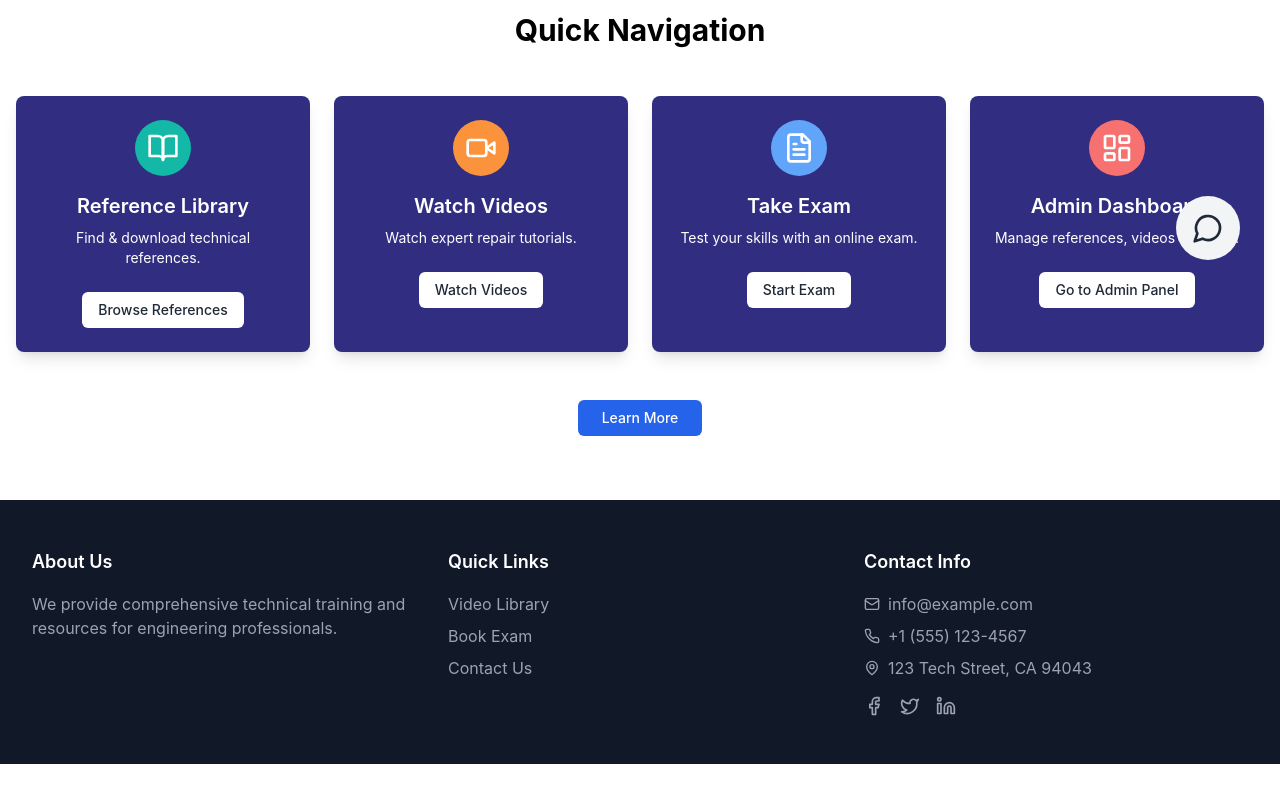
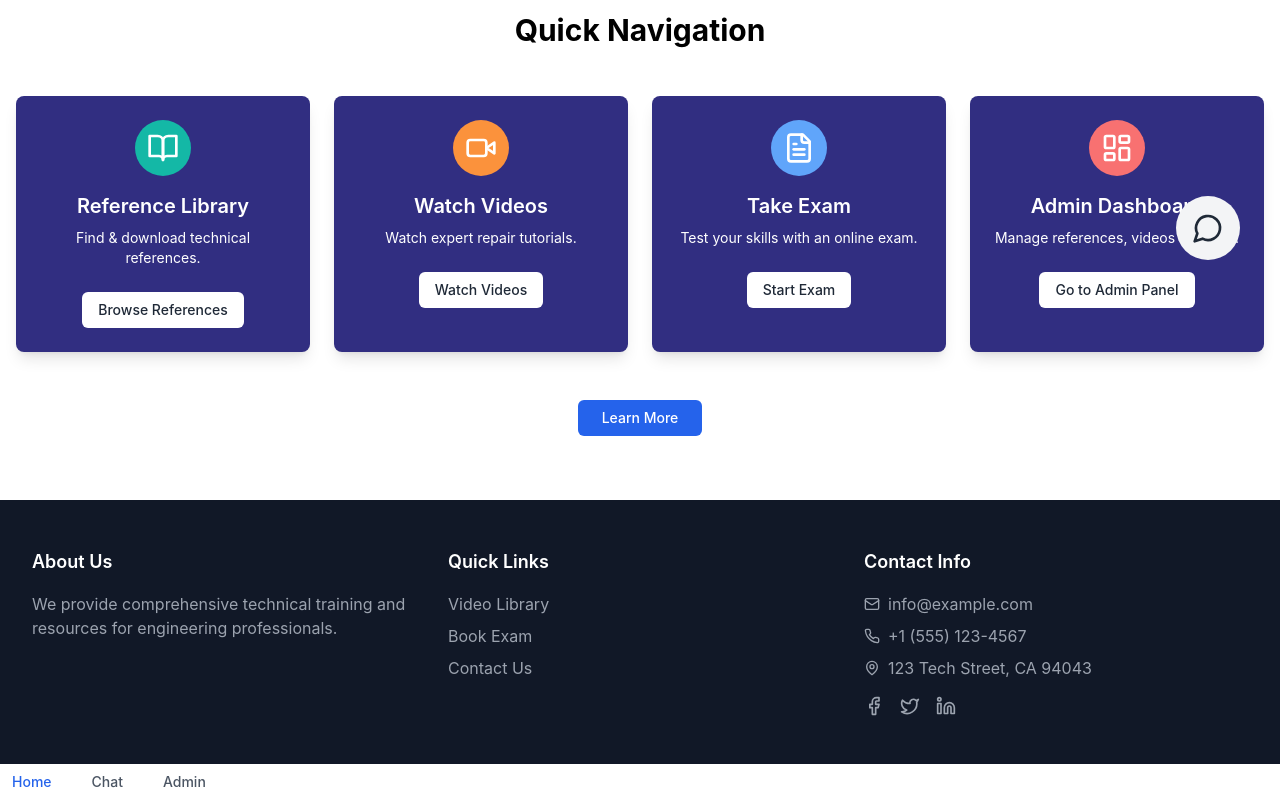
Before and after one commit to tufailashraf/unguard-, a React (Vite) app: page / in a window 1280 px wide. Shown: the part 500-1300 px from the top of the page. Before the commit the page ends 1264 px from the top, so only its background shows below. Built offline with nearby package versions, Linux system fonts and the light colour scheme.

Commit message:
Update App.tsx

```diff
--- a/src/App.tsx
+++ b/src/App.tsx
@@ -58,14 +58,14 @@ function App() {
         return <QuizApp />;
       case 'contact':
         return <Contact />;
-        case '':
-          return <Page />;
-          case 'admin-dashboard':
-            return <AdminDashboard />;
-        case 'chat':
-          return <Chat />;
-          case 'paper-gen':
-            return <PaperGen />;
+      case 'login':
+        return <LoginPage onNavigate={navigateTo} />;
+      case 'admin-dashboard':
+        return <AdminDashboard onNavigate={navigateTo} />;
+      case 'chat':
+        return <Chat />;
+      case 'paper-gen':
+        return <PaperGen />;
       case 'home':
       default:
         return (
@@ -209,6 +209,7 @@ function App() {
             {/* Desktop Navigation */}
             <nav className="hidden md:flex items-center space-x-8">
               <button
+                data-page="home"
                 onClick={() => navigateTo('home')}
                 className={`text-gray-700 hover:text-blue-600 transition-colors duration-200 ${activePage === 'home' ? 'font-semibold text-blue-600' : ''
                   }`}
@@ -218,6 +219,7 @@ function App() {
 
               {/* Reference Link */}
               <button
+                data-page="reference"
                 onClick={() => navigateTo('reference')}
                 className={`text-gray-700 hover:text-blue-600 transition-colors duration-200 ${activePage === 'reference' ? 'font-semibold text-blue-600' : ''}`}
               >
@@ -226,6 +228,7 @@ function App() {
 
               {/* Videos Link */}
               <button
+                data-page="videos"
                 onClick={() => navigateTo('videos')}
                 className={`text-gray-700 hover:text-blue-600 transition-colors duration-200 ${activePage === 'videos' ? 'font-semibold text-blue-600' : ''
                   }`}
@@ -270,6 +273,7 @@ function App() {
 
               {/* Contact Link */}
               <button
+                data-page="contact"
                 onClick={() => navigateTo('contact')}
                 className={`text-gray-700 hover:text-blue-600 transition-colors duration-200 ${activePage === 'contact' ? 'font-semibold text-blue-600' : ''
                   }`}
@@ -279,7 +283,8 @@ function App() {
 
               {/* Chat Link */}
               <button
-                onClick={() => navigateTo('')}
+                data-page="login"
+                onClick={() => navigateTo('login')}
                 className="bg-blue-600 hover:bg-blue-700 text-white px-4 py-2 rounded-md transition-colors duration-200"
               >
                 Login
@@ -292,6 +297,7 @@ function App() {
             <nav className="md:hidden mt-4 pb-4 border-t border-gray-200 animate-slideDown">
               <div className="flex flex-col space-y-4 pt-4">
                 <button
+                  data-page="home"
                   onClick={() => {
                     navigateTo('home');
                     toggleDropdown('mobile-menu');
@@ -302,6 +308,7 @@ function App() {
                   Home
                 </button>
                 <button
+                  data-page="videos"
                   onClick={() => {
                     navigateTo('videos');
                     toggleDropdown('mobile-menu');
@@ -313,6 +320,7 @@ function App() {
                 </button>
                 <div>
                   <button
+                    data-page="exam"
                     onClick={() => {
                       navigateTo('exam');
                       toggleDropdown('mobile-menu');
@@ -324,6 +332,7 @@ function App() {
                   </button>
                   <div className="pl-4 space-y-2 mt-2">
                     <button
+                      data-page="exam"
                       onClick={() => {
                         navigateTo('exam', 'practice');
                         toggleDropdown('mobile-menu');
@@ -335,6 +344,7 @@ function App() {
                     </button>
 
                     <button
+                      data-page="quiz-app"
                       onClick={() => navigateTo('quiz-app')}
                       className={`block w-full text-left px-4 py-2 text-gray-700 hover:bg-blue-50 text-center hover:text-blue-600 ${activePage === 'quiz-app' ? 'bg-blue-50 text-blue-600' : ''
                         }`}
@@ -344,6 +354,7 @@ function App() {
                   </div>
                 </div>
                 <button
+                  data-page="contact"
                   onClick={() => {
                     navigateTo('contact');
                     toggleDropdown('mobile-menu');
@@ -354,8 +365,9 @@ function App() {
                   Contact
                 </button>
                 <button
+                  data-page="login"
                   onClick={() => {
-                    navigateTo('admin-dashboard');
+                    navigateTo('login');
                     toggleDropdown('mobile-menu');
                   }}
                   className="bg-blue-600 hover:bg-blue-700 text-white px-4 py-2 rounded-md transition-colors duration-200 text-center"
@@ -385,9 +397,9 @@ function App() {
             <div>
               <h3 className="text-lg font-semibold mb-4">Quick Links</h3>
               <ul className="space-y-2">
-                <li><button onClick={() => navigateTo('videos')} className="text-gray-400 hover:text-white">Video Library</button></li>
-                <li><button onClick={() => navigateTo('exam')} className="text-gray-400 hover:text-white">Book Exam</button></li>
-                <li><button onClick={() => navigateTo('contact')} className="text-gray-400 hover:text-white">Contact Us</button></li>
+                <li><button data-page="videos" onClick={() => navigateTo('videos')} className="text-gray-400 hover:text-white">Video Library</button></li>
+                <li><button data-page="exam" onClick={() => navigateTo('exam')} className="text-gray-400 hover:text-white">Book Exam</button></li>
+                <li><button data-page="contact" onClick={() => navigateTo('contact')} className="text-gray-400 hover:text-white">Contact Us</button></li>
               </ul>
             </div>
 
@@ -429,6 +441,7 @@ function App() {
       {activePage !== 'login' && activePage !== 'chat' && (
         <div className="fixed bottom-10 right-10">
           <button
+            data-page="chat"
             onClick={() => navigateTo('chat')}
             aria-label="Open Paper Generation"
             className="w-16 h-16 rounded-full bg-gray-100 flex items-center justify-center">
@@ -436,6 +449,35 @@ function App() {
           </button>
         </div>
       )}
+      <div className="hidden md:flex items-center space-x-4">
+        <button
+          data-page="home"
+          onClick={() => navigateTo('home')}
+          className={`px-3 py-2 rounded-md text-sm font-medium ${
+            activePage === 'home' ? 'text-blue-600' : 'text-gray-600 hover:text-blue-600'
+          }`}
+        >
+          Home
+        </button>
+        <button
+          data-page="chat"
+          onClick={() => navigateTo('chat')}
+          className={`px-3 py-2 rounded-md text-sm font-medium ${
+            activePage === 'chat' ? 'text-blue-600' : 'text-gray-600 hover:text-blue-600'
+          }`}
+        >
+          Chat
+        </button>
+        <button
+          data-page="admin-dashboard"
+          onClick={() => navigateTo('admin-dashboard')}
+          className={`px-3 py-2 rounded-md text-sm font-medium ${
+            activePage === 'admin-dashboard' ? 'text-blue-600' : 'text-gray-600 hover:text-blue-600'
+          }`}
+        >
+          Admin
+        </button>
+      </div>
 
     </div>
   );
```
